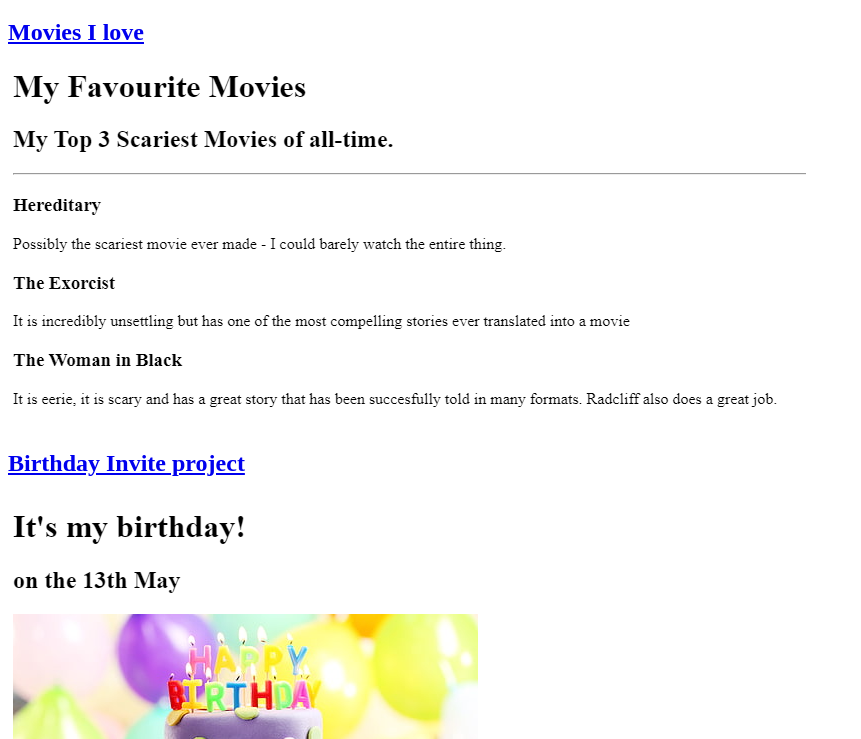
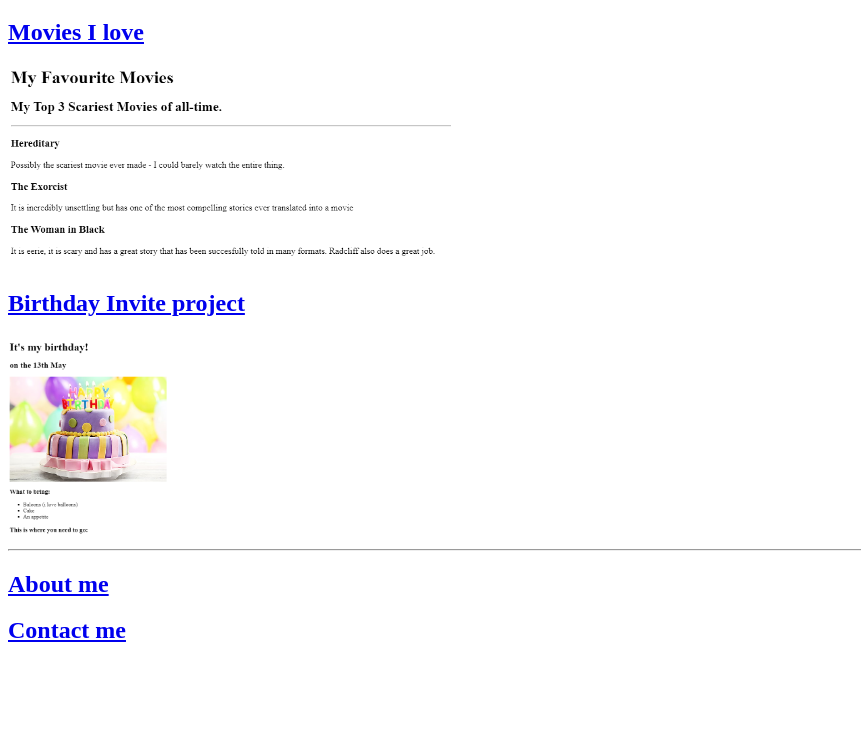
Before and after one commit to higo-gomes/html-portfolio, a plain HTML site: page index.html in a window 1280 px wide. Shown: the part 61-800 px from the top of the page, without its empty margins (0-861 px from the left). Drawn offline with Linux system fonts and the light colour scheme.

Commit message:
Add files via upload

```diff
--- a/index.html
+++ b/index.html
@@ -9,10 +9,10 @@
     <Body>
         <h1>Hi! I'm Higo, an IT business consultant</h1>
         <h2><a href="./public/movie-ranking.html">Movies I love</a></h2>
-        <img src="./assets/images/movie-ranking.png" alt=""></img>
+        <img src="./assets/images/movie-ranking.png" height="200" alt=""></img>
         <br>
         <h2><a href="./public/birthday-invite.html"> Birthday Invite project</a></h2>
-        <img src="./assets/images/birthday-invite.png" alt="">
+        <img src="./assets/images/birthday-invite.png" height="200" alt="">
         <hr />
         <h2><a href="./public/about.html">About me</a></h2>
         <h2><a href="./public/contact.html">Contact me</a></h2>
```
